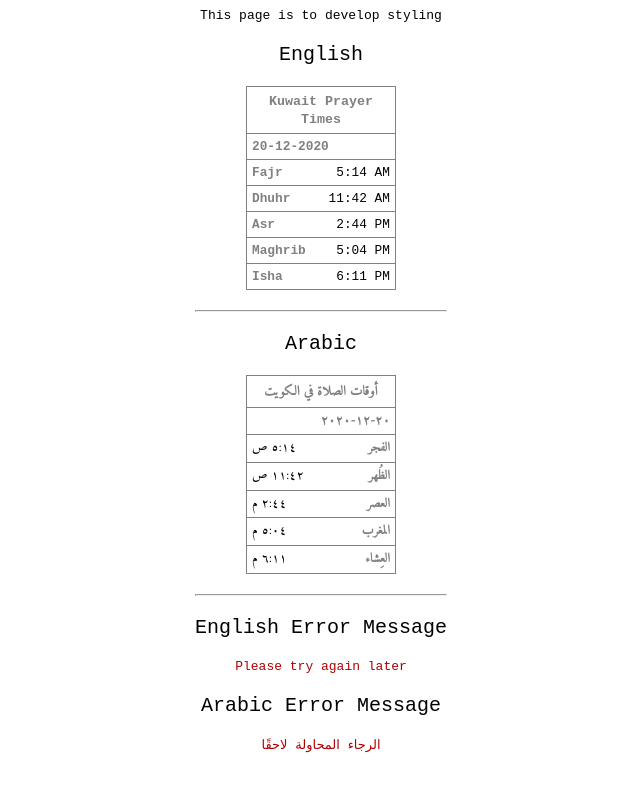
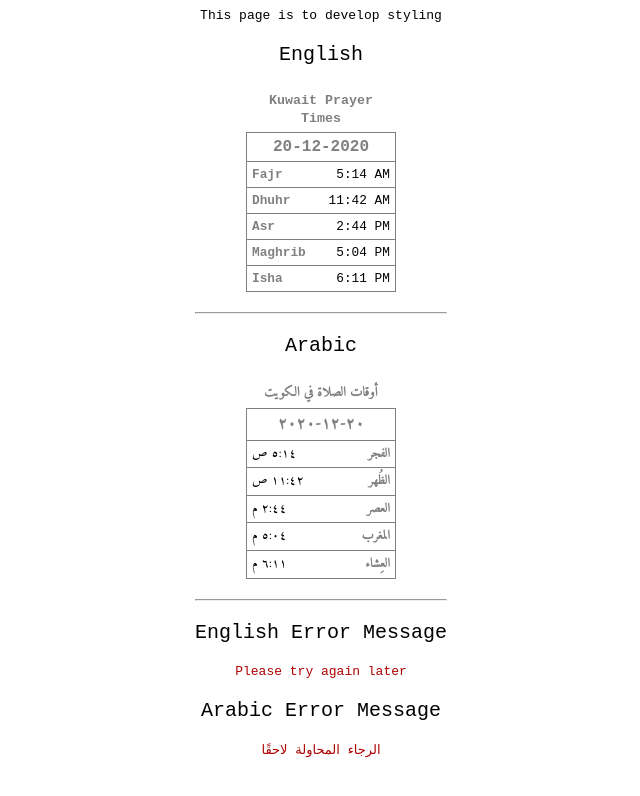
Before and after one commit to m2k95/q8-prayers, a website: page dev/styling.html in a window 1280 px wide. Shown: the whole page, without its empty margins (319-959 px from the left). Drawn offline with Linux system fonts and the light colour scheme.

Commit message:
dev css combined

```diff
--- a/scss/dev.css
+++ b/scss/dev.css
@@ -19,9 +19,11 @@
       color: gray; }
     #q8prayers table td {
       text-align: end; }
-    #q8prayers table tr:nth-child(1) th {
+    #q8prayers table tr:nth-child(1) th, #q8prayers table tr:nth-child(2) th {
       text-align: center;
       font-size: 1rem; }
+    #q8prayers table tr:nth-child(1) {
+      border: none; }
     #q8prayers table[dir='rtl'] {
       font-family: Amiri;
       line-height: 1.3; }
```
